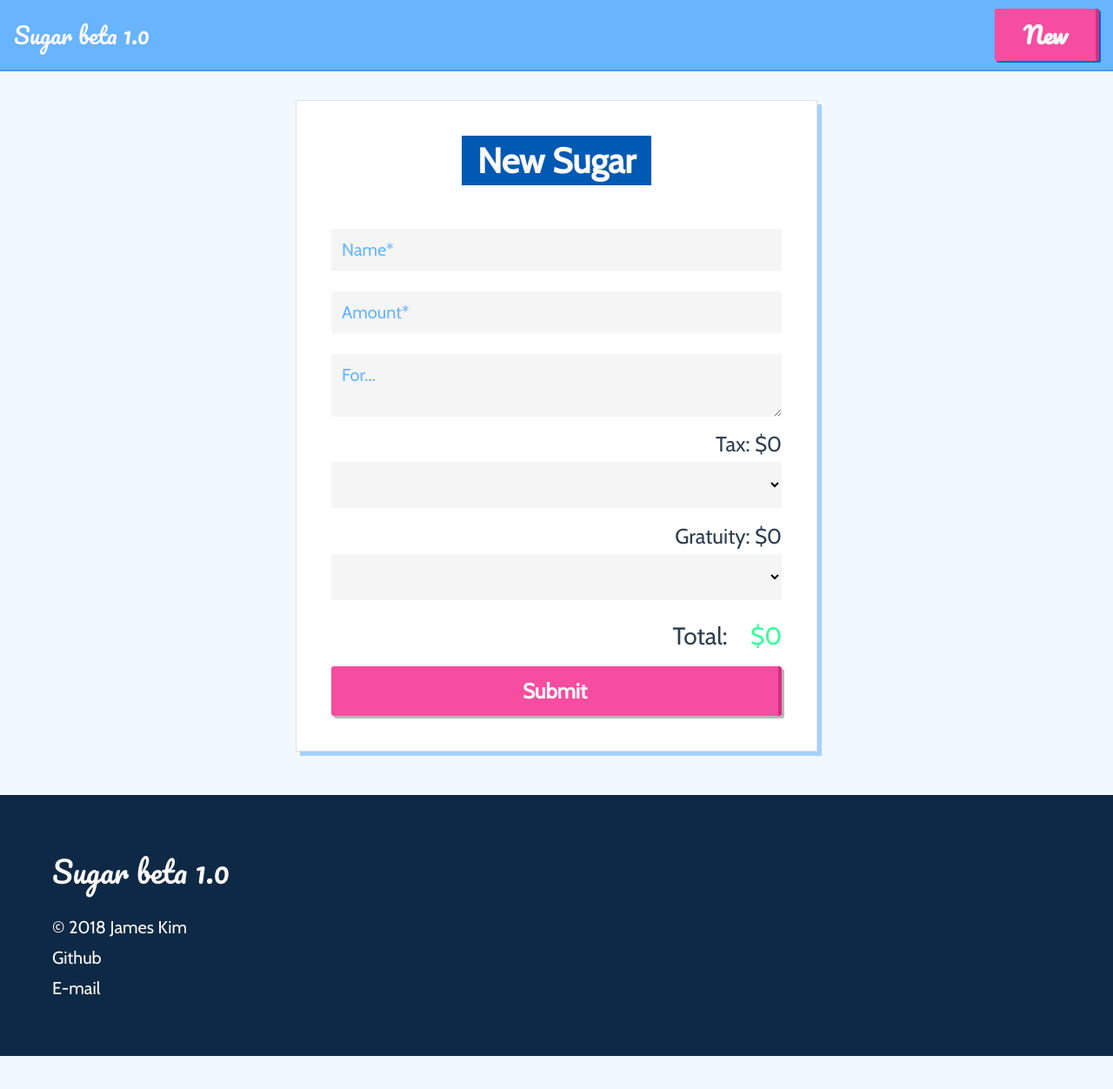
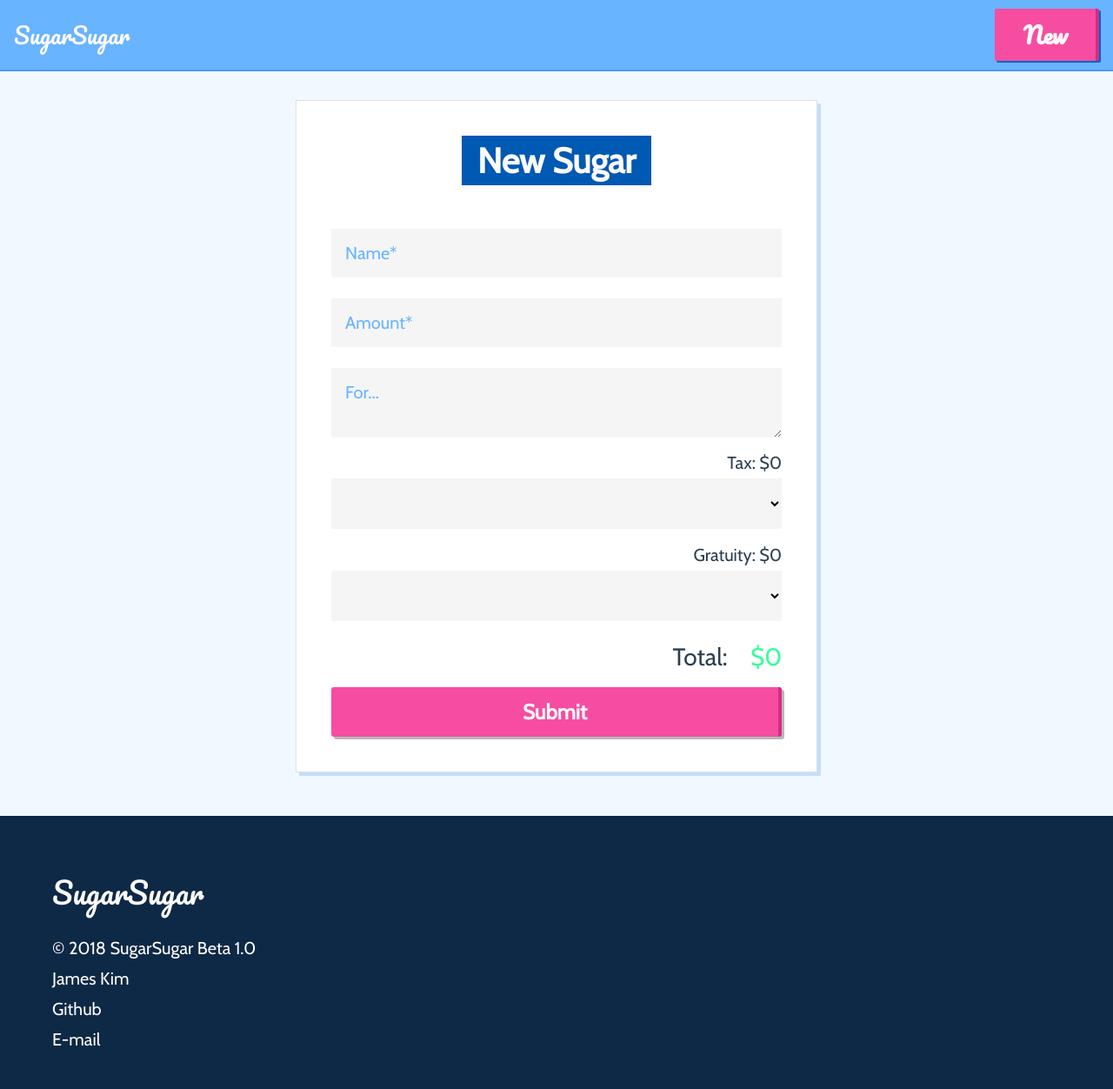
Before and after one commit to JamesScript7/sugarsugar, a Vue app: page /#/new in a window 1280 px wide. Shown: the top 1252 px of the page at 87% size. Before the commit the page ends 1214 px from the top, so only its background shows below. Built offline with nearby package versions, Linux system fonts and the light colour scheme; what vuefire would draw is missing.

Commit message:
Add cards

```diff
--- a/index.html
+++ b/index.html
@@ -7,7 +7,7 @@
     <link rel="icon" href="static/favicon.ico" type="image/x-icon">
     <link href="https://fonts.googleapis.com/css?family=Pacifico" rel="stylesheet">
     <link href="https://fonts.googleapis.com/css?family=Cabin" rel="stylesheet">
-    <title>Sugar Bet s1.0</title>
+    <title>SugarSugar</title>
   </head>
   <body>
     <div id="app"></div>
--- a/src/App.vue
+++ b/src/App.vue
@@ -2,7 +2,7 @@
   <div id="app">
     <nav class="wrapper">
       <div class="home">
-        <router-link :to="{ name: 'Home' }">Sugar beta 1.0</router-link>
+        <router-link :to="{ name: 'Home' }">SugarSugar</router-link>
       </div>
       <div class="new-btn">
         <router-link to="/new" class="new-btn"><button>New</button></router-link>
@@ -11,13 +11,12 @@
     <router-view/>
     <footer>
       <ul class="footer-ul">
-        <li class="logo">Sugar beta 1.0</li>
-        <li>&copy; 2018 James Kim</li>
+        <li class="logo">SugarSugar</li>
+        <li>&copy; 2018 SugarSugar Beta 1.0</li>
+        <li><a href="http://james-kim.surge.sh/">James Kim</a></li>
         <li><a href="https://github.com/JamesScript7">Github</a></li>
         <li><a href="mailto:jameshkim@gmail.com">E-mail</a></li>
       </ul>
-      <div></div>
-      <div></div>
     </footer>
   </div>
 </template>
@@ -47,6 +46,7 @@ a {
 nav {
   position: fixed;
   top: 0;
+  z-index: 1000;
   width: 100%;
 }
 footer {
@@ -54,6 +54,7 @@ footer {
   padding: 50px 0 40px 50px;
   background-color: #0D2945;
   color: snow;
+  position: relative;
 }
 footer ul {
   list-style-type: none;
@@ -72,6 +73,7 @@ footer ul li a:hover {
   color: #0066CC;
 }
 #app {
+  position: relative;
   font-family: 'Cabin', Helvetica, Arial, sans-serif;
   -webkit-font-smoothing: antialiased;
   -moz-osx-font-smoothing: grayscale;
--- a/src/components/Home.vue
+++ b/src/components/Home.vue
@@ -1,37 +1,106 @@
 <template>
   <div class="container">
     <main id="list" class="list-div">
-
+      <ul>
+        <li class="row" v-for="(list, index) in lists" :key="index" :id="index">
+          {{list.id}}
+          {{list.name}}
+          {{list.amount}}
+          {{list.reason}}
+          {{list.tax}}
+          {{list.gratuity}}
+          {{list.total}}
+          {{list.date}}
+          {{list.status}}
+        </li>
+      </ul>
     </main>
   </div>
 </template>
 
 <script>
+import db from './firebaseInit'
 export default {
   name: 'Home',
   data () {
     return {
-      name: '',
-      amount: '',
-      date: ''
+      lists: []
+    }
+  },
+  beforeMount () {
+    this.fetchData()
+  },
+  methods: {
+    fetchData () {
+      db.ref().once('value', data => {
+        for (let key in data.val()) {
+          this.lists.push(data.val()[key])
+        }
+      })
     }
   }
 }
 </script>
 
 <style scoped>
+[v-cloak] {
+  display:none
+}
 h1, h2 {
   font-weight: normal;
 }
 ul {
+  display: inline-block;
   list-style-type: none;
   padding: 0;
+  max-width: 800px;
 }
 li {
   display: inline-block;
-  margin: 0 10px;
+  width: 90%;
+  padding: 50px;
+  margin: 7px 0;
+  background-color: white;
+  box-shadow: 4px 4px #c2defd;
+}
+li:hover {
+  box-shadow: 1px 1px #c2defd;
 }
 a {
   text-decoration: none;
 }
+.container {
+  padding-top: 80px;
+  min-height: 600px;
+}
+.row {
+  opacity: 0;
+  animation: fadeIn 1s forwards;
+}
+.row:nth-child(1) {
+  animation-delay: 0.1s;
+}
+.row:nth-child(2) {
+  animation-delay: 0.3s;
+}
+.row:nth-child(3) {
+  animation-delay: 0.5s;
+}
+.row:nth-child(4) {
+  animation-delay: 0.7s;
+}
+.row:nth-child(5) {
+  animation-delay: 0.9s;
+}
+.row:nth-child(6) {
+  animation-delay: 1.1s;
+}
+.row:nth-child(7) {
+  animation-delay: 1.3s;
+}
+@keyframes fadeIn {
+  0% {opacity: 0;}
+  100% {opacity: 1;}
+}
+
 </style>
--- a/src/components/New.vue
+++ b/src/components/New.vue
@@ -1,10 +1,10 @@
 <template>
   <div class="new">
-    <form id="form-itself" @submit="saveData" action="index.html">
+    <form id="form-itself" @submit="saveData" action="index.html" autocomplete="off">
       <h1>New Sugar</h1>
       <br>
       <div class="name-box">
-        <input id="name" type="text" name="name" placeholder="Name*" autocomplete="off" v-model="name" required />
+        <input id="name" type="text" name="name" placeholder="Name*" v-model="name" required />
       </div>
       <br>
       <div class="amount-box">
@@ -78,6 +78,7 @@ export default {
       const d = new Date()
       this.date = d.getTime().toString()
       let data = {
+        id: this.date,
         name: this.name,
         amount: this.amount,
         reason: this.reason,
@@ -125,7 +126,7 @@ form {
   border: 1px solid #E0E0E0;
   padding: 40px;
   min-width: 250px;
-  box-shadow: 5px 5px #a5d1ff;
+  box-shadow: 4px 4px #c2defd;
   background-color: white;
 }
 label {
@@ -137,7 +138,7 @@ input, textarea, select {
   width: 100%;
   background-color: #F5F5F5;
   border: none;
-  padding: 12px;
+  padding: 16px;
 }
 /* Chrome/Opera/Safari */
 ::-webkit-input-placeholder {
@@ -167,7 +168,7 @@ input, textarea, select {
   text-align: right;
 }
 #tax-box, #grat-box, #tax, #grat, .total-box {
-  font-size: 1.1em;
+  font-size: 1em;
   padding: 6px 0;
 }
 .total-box {
--- a/src/main.js
+++ b/src/main.js
@@ -1,5 +1,3 @@
-// The Vue build version to load with the `import` command
-// (runtime-only or standalone) has been set in webpack.base.conf with an alias.
 import Vue from 'vue'
 import VueFire from 'vuefire'
 import App from './App'
--- a/src/router/index.js
+++ b/src/router/index.js
@@ -19,5 +19,8 @@ export default new Router({
       name: 'New',
       component: New
     }
-  ]
+  ],
+  scrollBehavior () {
+    return { x: 0, y: 0 }
+  }
 })
```
